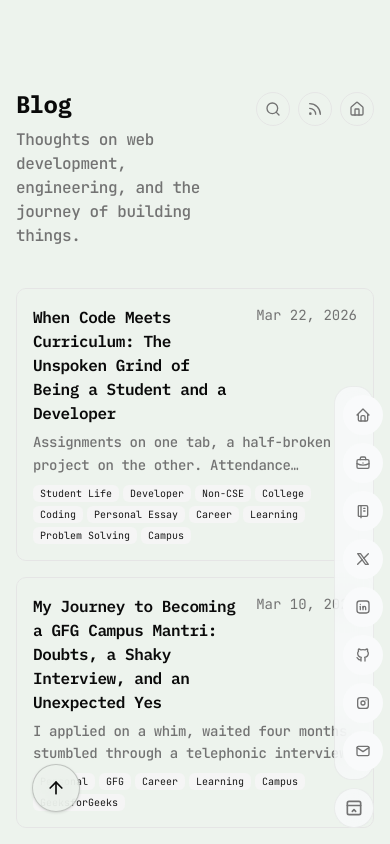
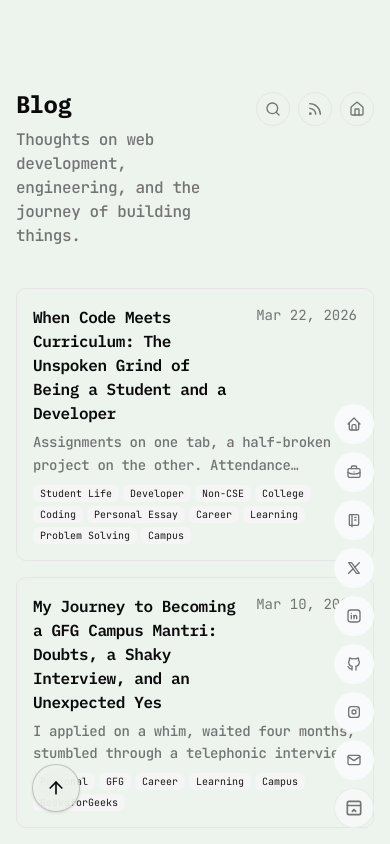
Before and after one commit to Gyanranjan-Priyam/resume-portfolio, a Next.js app: page /blog in a window 390 px wide. Both pictures are taken after a click on the button 354 px from the left and 808 px from the top of the page. Shown: the top 844 px of the page. Built offline with nearby package versions, Linux system fonts and the light colour scheme.

Commit message:
refactor: simplify FloatingDockMobile styling
- Removed unnecessary classes from the FloatingDockMobile component to streamline its styling.

```diff
--- a/components/ui/dock.tsx
+++ b/components/ui/dock.tsx
@@ -49,7 +49,7 @@ const FloatingDockMobile = ({
         {open && (
           <motion.div
             layoutId="nav"
-            className="absolute inset-x-0 bottom-full mb-2 flex flex-col gap-2 rounded-2xl border border-black/5 bg-gray-50/75 p-2 backdrop-blur-md dark:border-white/10 dark:bg-neutral-900/70"
+            className="absolute inset-x-0 bottom-full mb-2 flex flex-col gap-2"
           >
             {items.map((item, idx) => (
               <motion.div
```
